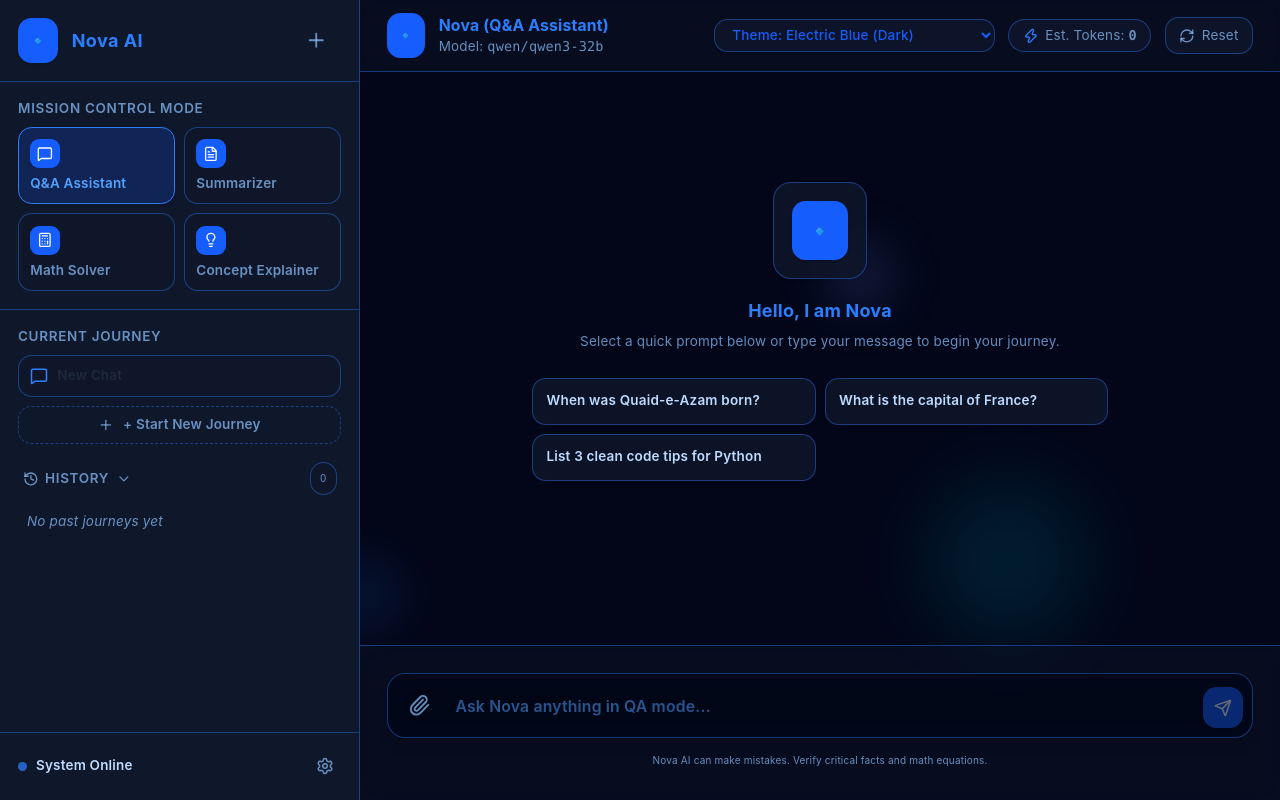
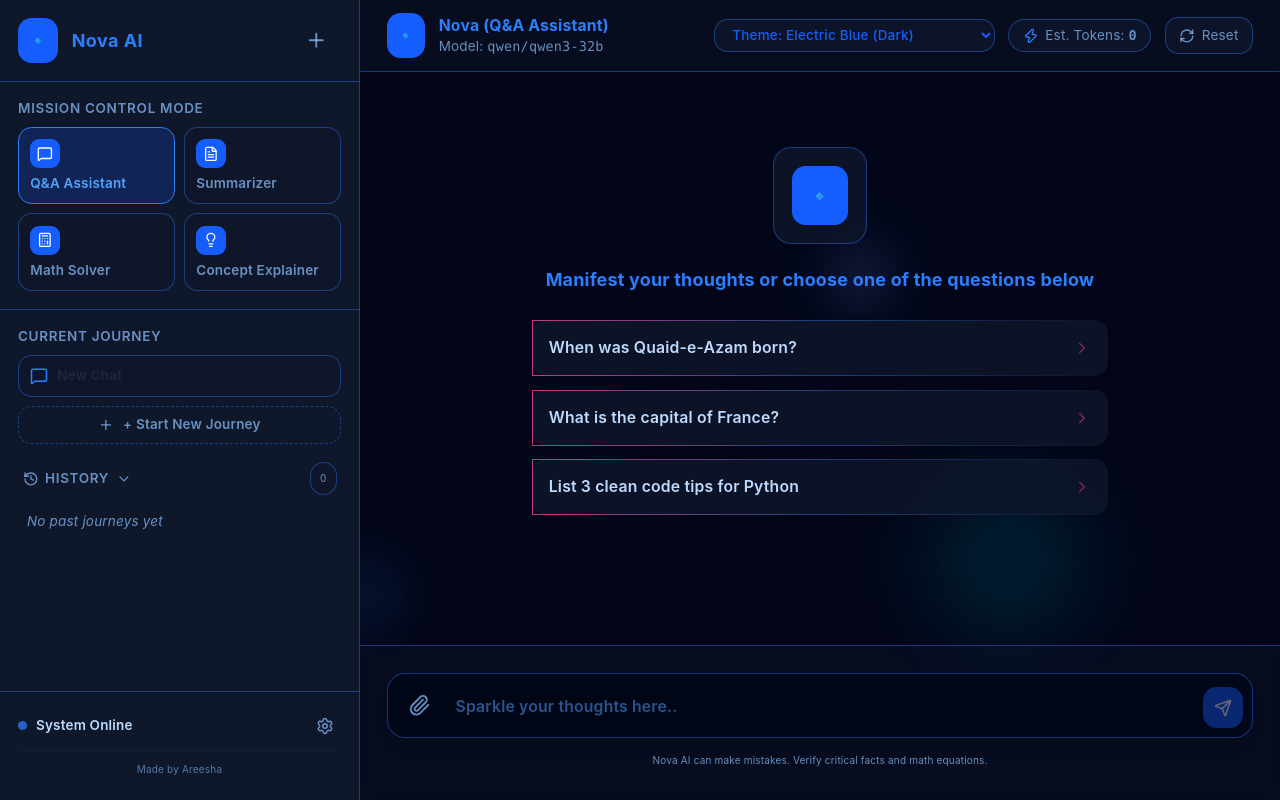
Before and after one commit to areeshacrypto/ai-assistant-powered-by-groq, a React (Vite) app in the folder frontend/: page / in a window 1280 px wide. Built offline with nearby package versions, Linux system fonts and the light colour scheme.

Commit message:
Update App.jsx

```diff
--- a/frontend/src/App.jsx
+++ b/frontend/src/App.jsx
@@ -10,9 +10,7 @@ import {
 // ==========================================
 import myCustomJpegBg from './my-background.jpeg';
 
-
 const SPIDERMAN_CUSTOM_BG = myCustomJpegBg;
-
 
 const THEMES = {
   bluedark: {
@@ -131,23 +129,19 @@ const estimateTokens = (text) => {
   return Math.ceil(text.trim().split(/\s+/).length * 1.3);
 };
 
-// Exact Spider Web SVG from your Screenshot
+// Exact Spider Web SVG
 const SpiderWebIcon = ({ className = "w-10 h-10" }) => (
   <svg className={className} viewBox="0 0 100 100" fill="none" stroke="currentColor" strokeWidth="1.5" xmlns="http://www.w3.org/2000/svg">
-    {/* Radial strands */}
     <line x1="50" y1="0" x2="50" y2="100" strokeOpacity="0.6" />
     <line x1="0" y1="50" x2="100" y2="50" strokeOpacity="0.6" />
     <line x1="15" y1="15" x2="85" y2="85" strokeOpacity="0.6" />
     <line x1="85" y1="15" x2="15" y2="85" strokeOpacity="0.6" />
-
-    {/* Concentric curved web loops */}
     <path d="M 50 30 Q 60 40 70 50 Q 60 60 50 70 Q 40 60 30 50 Q 40 40 50 30 Z" strokeOpacity="0.7" />
     <path d="M 50 15 Q 67 33 85 50 Q 67 67 50 85 Q 33 67 15 50 Q 33 33 50 15 Z" strokeOpacity="0.5" />
     <path d="M 50 5 Q 75 25 95 50 Q 75 75 50 95 Q 25 75 5 50 Q 25 25 50 5 Z" strokeOpacity="0.3" />
   </svg>
 );
 
-// Dynamic Background Component handling themes, spider layouts, and blue bubbles
 const ThemeBackground = ({ themeKey }) => {
   if (themeKey === 'spiderman') {
     return (
@@ -159,8 +153,6 @@ const ThemeBackground = ({ themeKey }) => {
           />
         ) : null}
         <div className="absolute inset-0 bg-black/40 backdrop-blur-[1px]" />
-
-        {/* Random scattered webs across dark background */}
         <div className="absolute top-[8%] left-[25%] text-pink-500/40 w-16 h-16 rotate-12"><SpiderWebIcon className="w-full h-full" /></div>
         <div className="absolute top-[35%] right-[15%] text-pink-400/30 w-24 h-24 -rotate-45"><SpiderWebIcon className="w-full h-full" /></div>
         <div className="absolute bottom-[20%] left-[30%] text-pink-500/35 w-20 h-20 rotate-90"><SpiderWebIcon className="w-full h-full" /></div>
@@ -172,7 +164,6 @@ const ThemeBackground = ({ themeKey }) => {
   if (themeKey === 'spiderlight') {
     return (
       <div className="absolute inset-0 overflow-hidden pointer-events-none z-0 bg-gradient-to-br from-pink-50 via-white to-rose-50">
-        {/* Random scattered webs across light background */}
         <div className="absolute top-[10%] left-[20%] text-pink-400/35 w-20 h-20 rotate-12"><SpiderWebIcon className="w-full h-full" /></div>
         <div className="absolute top-[40%] right-[12%] text-rose-400/30 w-28 h-28 -rotate-30"><SpiderWebIcon className="w-full h-full" /></div>
         <div className="absolute bottom-[25%] left-[15%] text-pink-500/30 w-24 h-24 rotate-45"><SpiderWebIcon className="w-full h-full" /></div>
@@ -184,7 +175,6 @@ const ThemeBackground = ({ themeKey }) => {
   if (themeKey === 'bluedark' || themeKey === 'bluelight') {
     return (
       <div className={`absolute inset-0 overflow-hidden pointer-events-none z-0 ${themeKey === 'bluedark' ? 'bg-slate-950' : 'bg-gradient-to-br from-blue-50 via-white to-cyan-50'}`}>
-        {/* Floating background bubbles */}
         <div className="absolute top-[15%] left-[10%] w-24 h-24 rounded-full bg-blue-400/10 blur-xl animate-pulse" />
         <div className="absolute top-[60%] right-[15%] w-36 h-36 rounded-full bg-cyan-400/15 blur-2xl animate-pulse [animation-delay:1s]" />
         <div className="absolute bottom-[20%] left-[25%] w-20 h-20 rounded-full bg-blue-500/10 blur-lg animate-pulse [animation-delay:2s]" />
@@ -196,7 +186,6 @@ const ThemeBackground = ({ themeKey }) => {
   return null;
 };
 
-// Smooth Sparkle / Spider / Blue Glitter Trail Effect
 const SparkleEffect = ({ isSpiderman, isSpiderLight, isBlueTheme }) => {
   const [sparkles, setSparkles] = useState([]);
   const requestRef = useRef(null);
@@ -529,20 +518,16 @@ STRICT FORMATTING RULES:
   return (
     <div className={`flex h-screen w-full ${theme.bgMain} font-sans antialiased overflow-hidden transition-colors duration-200 relative`}>
 
-      {/* Sparkle / Glitter Trail Effect */}
       <SparkleEffect isSpiderman={isSpiderman} isSpiderLight={isSpiderLight} isBlueTheme={isBlueTheme} />
-
-      {/* Dynamic Theme Background */}
       <ThemeBackground themeKey={currentThemeKey} />
 
       {isMobileMenuOpen && (
         <div onClick={() => setIsMobileMenuOpen(false)} className="fixed inset-0 bg-black/50 backdrop-blur-sm z-30 md:hidden" />
       )}
 
-      {/* Sidebar with Theme Accents */}
+      {/* Sidebar */}
       <aside className={`fixed md:relative inset-y-0 left-0 z-40 w-80 ${theme.bgSidebar} border-r ${theme.border} flex flex-col justify-between shrink-0 transition-transform duration-300 ease-in-out ${isMobileMenuOpen ? 'translate-x-0' : '-translate-x-full md:translate-x-0'} overflow-hidden`}>
 
-        {/* Random Scattered Elements Overlay in Sidebar */}
         {(isSpiderman || isSpiderLight) && (
           <div className="absolute inset-0 pointer-events-none z-0 overflow-hidden opacity-30 select-none">
             <div className="absolute top-[10%] left-[5%] w-16 h-16 rotate-12 text-pink-600"><SpiderWebIcon className="w-full h-full" /></div>
@@ -608,7 +593,6 @@ STRICT FORMATTING RULES:
             </div>
           </div>
 
-          {/* Active Chat Tab */}
           <div className="p-4 pb-2 space-y-2">
             <label className={`text-xs font-semibold uppercase tracking-wider ${theme.textSecondary} block`}>Current Journey</label>
             <div className={`flex items-center justify-between p-2.5 rounded-xl border ${theme.border} ${theme.bgCard} font-medium text-xs shadow-sm ${isSpiderman || isSpiderLight || isBlueTheme ? 'text-slate-800 font-semibold dark:text-blue-200' : ''}`}>
@@ -626,7 +610,6 @@ STRICT FORMATTING RULES:
             </button>
           </div>
 
-          {/* History */}
           <div className="flex-1 overflow-y-auto px-4 py-2 space-y-1">
             <div className="flex items-center justify-between mb-2 px-1">
               <button
@@ -675,7 +658,7 @@ STRICT FORMATTING RULES:
             )}
           </div>
 
-          <div className={`p-4 border-t ${theme.border}`}>
+          <div className={`p-4 border-t ${theme.border} space-y-2`}>
             <div className="flex items-center justify-between text-xs">
               <div className="flex items-center space-x-2">
                 <span className={`w-2 h-2 rounded-full ${isSpiderman || isSpiderLight ? 'bg-pink-600' : isBlueTheme ? 'bg-blue-500' : 'bg-emerald-500'} animate-pulse`}></span>
@@ -684,6 +667,9 @@ STRICT FORMATTING RULES:
               <button onClick={() => { setShowSettings(!showSettings); setIsMobileMenuOpen(false); }} className={`p-1.5 hover:${theme.bgCard} rounded-xl ${theme.textSecondary} transition-colors`} title="Settings">
                 <Settings className="w-4 h-4" />
               </button>
+            </div>
+            <div className={`text-[10px] text-center ${theme.textSecondary} opacity-80 pt-1 border-t border-blue-500/10`}>
+              Made by Areesha
             </div>
           </div>
         </div>
@@ -708,7 +694,6 @@ STRICT FORMATTING RULES:
           </div>
 
           <div className="flex items-center space-x-2 sm:space-x-3">
-            {/* Theme Selector Dropdown */}
             <select
               value={currentThemeKey}
               onChange={(e) => setCurrentThemeKey(e.target.value)}
@@ -735,7 +720,7 @@ STRICT FORMATTING RULES:
         {/* Scrollable Chat Feed Area */}
         <div className="flex-1 overflow-y-auto p-4 sm:p-6 space-y-4 sm:space-y-6">
           {messages.length === 0 ? (
-            <div className="h-full flex flex-col items-center justify-center text-center max-w-lg mx-auto space-y-4">
+            <div className="h-full flex flex-col items-center justify-center text-center max-w-lg mx-auto space-y-5">
               <div className={`p-4 ${theme.bgCard} border ${theme.border} rounded-2xl shadow-sm backdrop-blur-md`}>
                 <div className={`p-3 ${isSpiderman || isSpiderLight ? 'bg-pink-600 text-white' : isBlueTheme ? 'bg-blue-600 text-white' : 'bg-gradient-to-r from-pink-400 to-rose-400 text-white'} rounded-xl inline-flex shadow-sm`}>
                   {isSpiderman || isSpiderLight ? <span className="text-xl font-bold">🕷️</span> : isBlueTheme ? <span className="text-xl font-bold">🔹</span> : <Sparkles className="w-6 h-6" />}
@@ -744,22 +729,25 @@ STRICT FORMATTING RULES:
 
               <div className="space-y-2">
                 <h3 className={`text-base font-bold ${isSpiderman || isSpiderLight ? 'text-pink-600' : isBlueTheme ? 'text-blue-500' : 'bg-gradient-to-r from-pink-300 via-pink-200 to-rose-300 bg-clip-text text-transparent'}`}>
-                  Hello, I am Nova
+                  Manifest your thoughts or choose one of the questions below
                 </h3>
-                <p className={`text-xs ${theme.textSecondary}`}>
-                  Select a quick prompt below or type your message to begin your journey.
-                </p>
               </div>
 
-              <div className="grid grid-cols-1 sm:grid-cols-2 gap-2 w-full pt-2">
+              {/* Vertical Stack of Larger Questions with Fading Gradient Outline */}
+              <div className="flex flex-col space-y-3 w-full pt-1">
                 {(MODE_PROMPTS[activeMode] || []).map((promptText, idx) => (
                   <button
                     key={idx}
                     onClick={() => handleSendMessage(promptText)}
-                    className={`p-3 rounded-xl text-left border ${theme.border} ${theme.bgCard} hover:border-pink-400 text-xs ${theme.textPrimary} transition-all shadow-sm flex items-center justify-between group`}
+                    style={{
+                      borderImage: 'linear-gradient(to right, rgba(236, 72, 153, 0.8), rgba(59, 130, 246, 0.4), transparent) 1',
+                      borderWidth: '1.5px',
+                      borderStyle: 'solid'
+                    }}
+                    className={`p-3.5 rounded-xl text-left ${theme.bgCard} hover:opacity-90 text-sm font-medium ${theme.textPrimary} transition-all shadow-sm flex items-center justify-between group`}
                   >
-                    <span className="truncate">{promptText}</span>
-                    <ChevronRight className="w-3.5 h-3.5 opacity-0 group-hover:opacity-100 transition-opacity text-pink-500 shrink-0 ml-1" />
+                    <span>{promptText}</span>
+                    <ChevronRight className="w-4 h-4 opacity-50 group-hover:opacity-100 transition-opacity text-pink-500 shrink-0 ml-2" />
                   </button>
                 ))}
               </div>
@@ -860,7 +848,7 @@ STRICT FORMATTING RULES:
                   handleSendMessage();
                 }
               }}
-              placeholder={`Ask Nova anything in ${activeMode.toUpperCase()} mode...`}
+              placeholder="Sparkle your thoughts here.."
               className={`flex-1 bg-transparent border-none focus:outline-none ${theme.textPrimary} placeholder:text-blue-400/50 text-xs sm:text-sm resize-none max-h-32 py-2 px-1`}
             />
 
```
Lines whose indentation alone changed are shown as unchanged.
